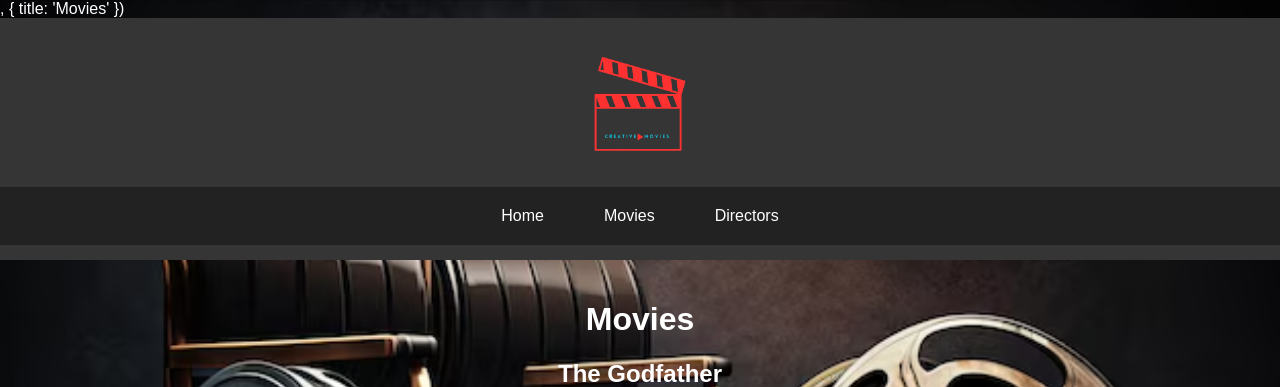
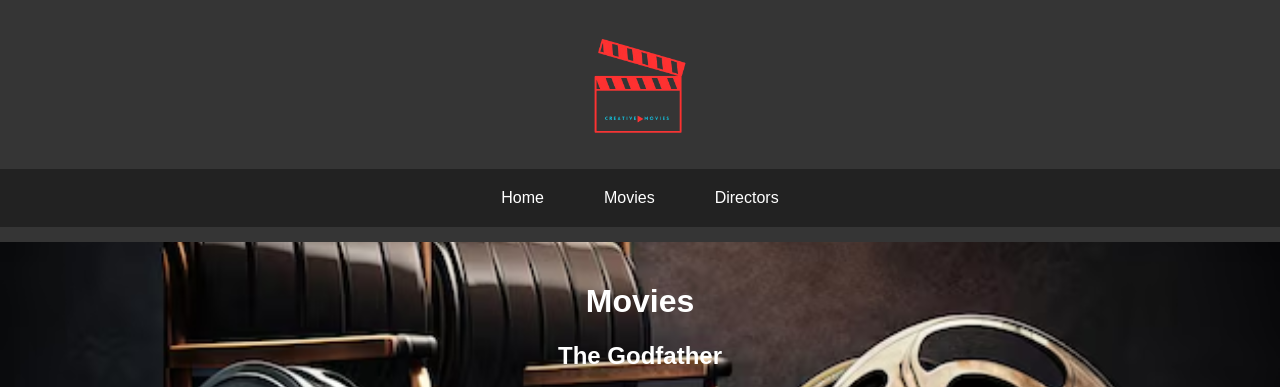
Before and after one commit to Moon2024-light/npm-multipage-, a Node server app: page /movies in a window 1280 px wide. Shown: the top 387 px of the page. Run offline with Node 20, Linux system fonts and the light colour scheme.

Commit message:
upload with new name

```diff
--- a/views/pages/directors-detail.ejs
+++ b/views/pages/directors-detail.ejs
@@ -3,7 +3,7 @@
 <head>
     <meta charset="UTF-8">
     <meta name="viewport" content="width=device-width, initial-scale=1.0">
-    <%- include("../partials/head.ejs") %>, { title: movie.title }) %>
+    <%- include("../partials/head.ejs") %>
 </head>
 <body>
     <%- include("../partials/header.ejs") %>
--- a/views/pages/directors.ejs
+++ b/views/pages/directors.ejs
@@ -3,7 +3,7 @@
 <head>
     <meta charset="UTF-8">
     <meta name="viewport" content="width=device-width, initial-scale=1.0">
-    <%- include("../partials/head.ejs") %>, { title: movie.title }) %>
+    <%- include("../partials/head.ejs") %>
 </head>
 <body>
     <%- include("../partials/header.ejs") %>
--- a/views/pages/movies.ejs
+++ b/views/pages/movies.ejs
@@ -3,7 +3,7 @@
 <head>
     <meta charset="UTF-8">
     <meta name="viewport" content="width=device-width, initial-scale=1.0">
-    <%- include("../partials/head.ejs") %>, { title: 'Movies' }) %> <!-- Dynamic Title -->
+    <%- include("../partials/head.ejs") %>
 
 
 </head>
--- a/views/pages/movies_detail.ejs
+++ b/views/pages/movies_detail.ejs
@@ -3,7 +3,7 @@
 <head>
     <meta charset="UTF-8">
     <meta name="viewport" content="width=device-width, initial-scale=1.0">
-    <%- include("../partials/head.ejs") %>, { title: movie.title }) %>
+    <%- include("../partials/head.ejs") %>
 </head>
 <body>
     <%- include("../partials/header.ejs") %>
```
Also changed, not shown: api/my function.js (deleted, +0 -11 lines), vercel.json.
